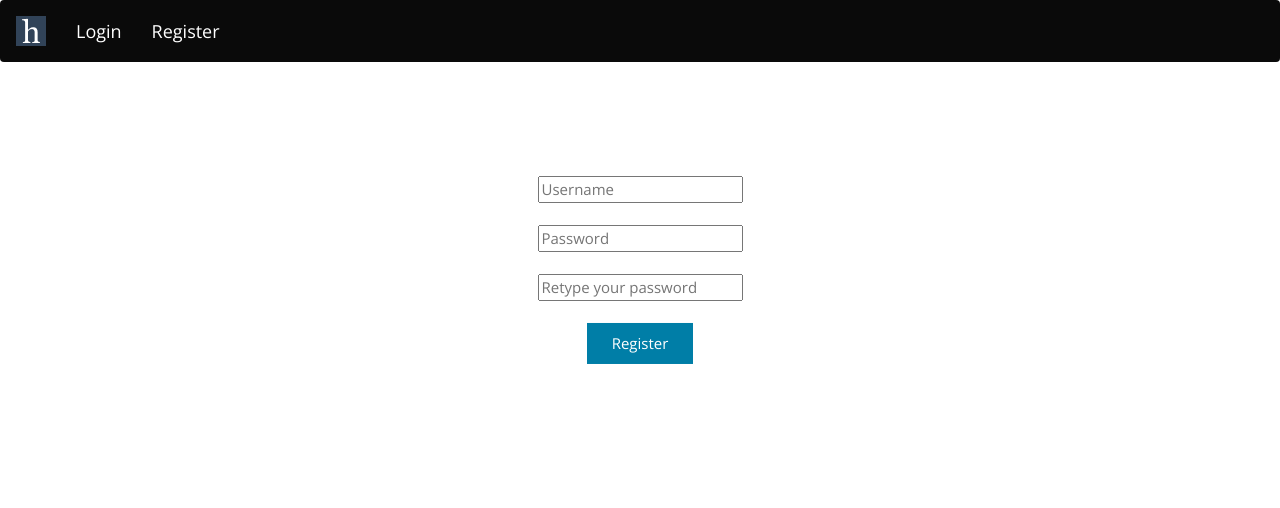
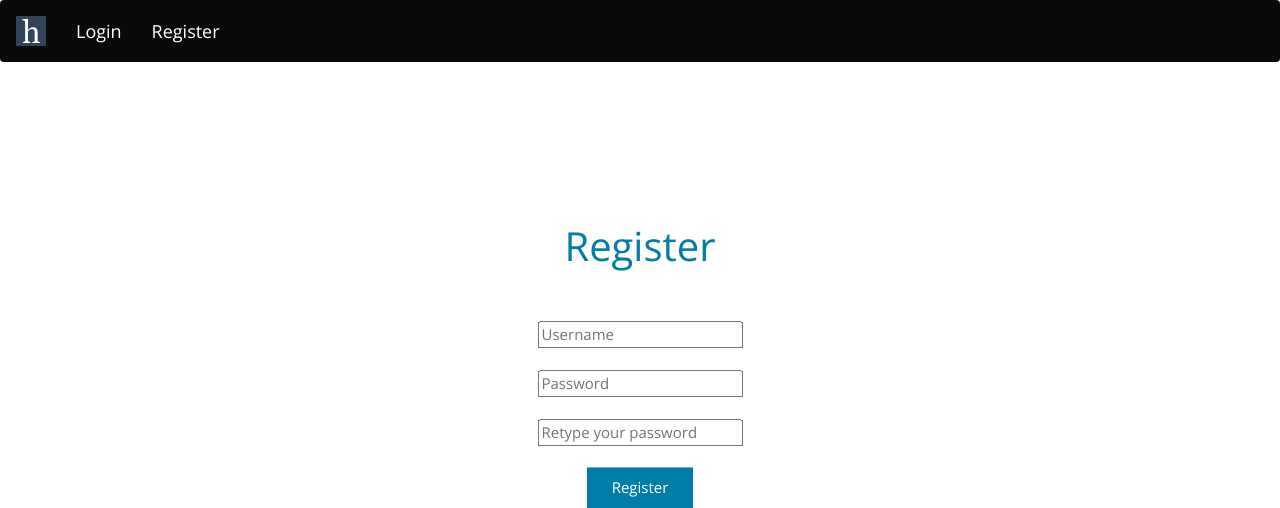
Before and after one commit to puneetjohal/Indian-Tech-Support, a Flask app: page /register in a window 1280 px wide. Shown: the top 508 px of the page. Run offline with Flask 2, Linux system fonts and the light colour scheme; some libraries are stand-ins or nearby versions.

Commit message:
Added more headings

```diff
--- a/Current Version/templates/blog_home.html
+++ b/Current Version/templates/blog_home.html
@@ -20,7 +20,6 @@
   color: #007EA7;
   {
 </style>
-
   <h1> Homepage </h1>
     <div align="center">
       <~-~-~-~-~-~-~-~-~-~-~-~-~-~-~-~-~-~-~-~-~-~-~-~-~-~-~-~-~-~-~-~-~-~-~-~-~-~-~-~-~-~-~-~-~-~-~-~-~-~-~-~-~><br>
--- a/Current Version/templates/login.html
+++ b/Current Version/templates/login.html
@@ -13,6 +13,7 @@ Login to Humblr
 
 {% block content %}
       <div align="center" style="transform: translateY(50%)">
+        <h1>Log In</h1>
         {% set msgs = get_flashed_messages() %}
         {% for each in msgs %}
         {# Checks if an error exists and displays an error if it does #}
--- a/Current Version/templates/registerPage.html
+++ b/Current Version/templates/registerPage.html
@@ -22,6 +22,8 @@ Register on Humblr
 	    {% endif %}
     {% endfor %}
     <div align="center" style="transform: translateY(50%)">
+        <h1>Register</h1>
+        <br><br>
         <form action="/register-auth" method="POST">
           <!-- change password by searching for username in database. Then confirming the password.  -->
             <input type="text" name="username" placeholder="Username"><br><br>
```
Lines whose indentation alone changed are shown as unchanged.
